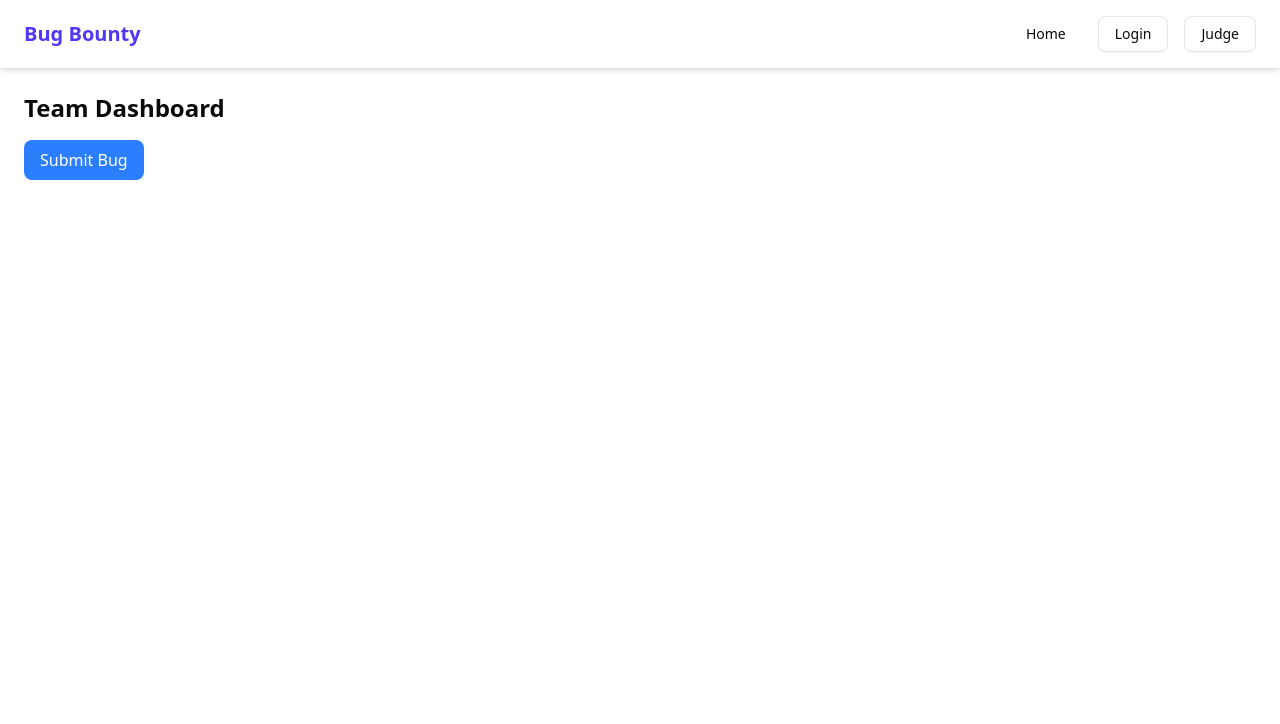
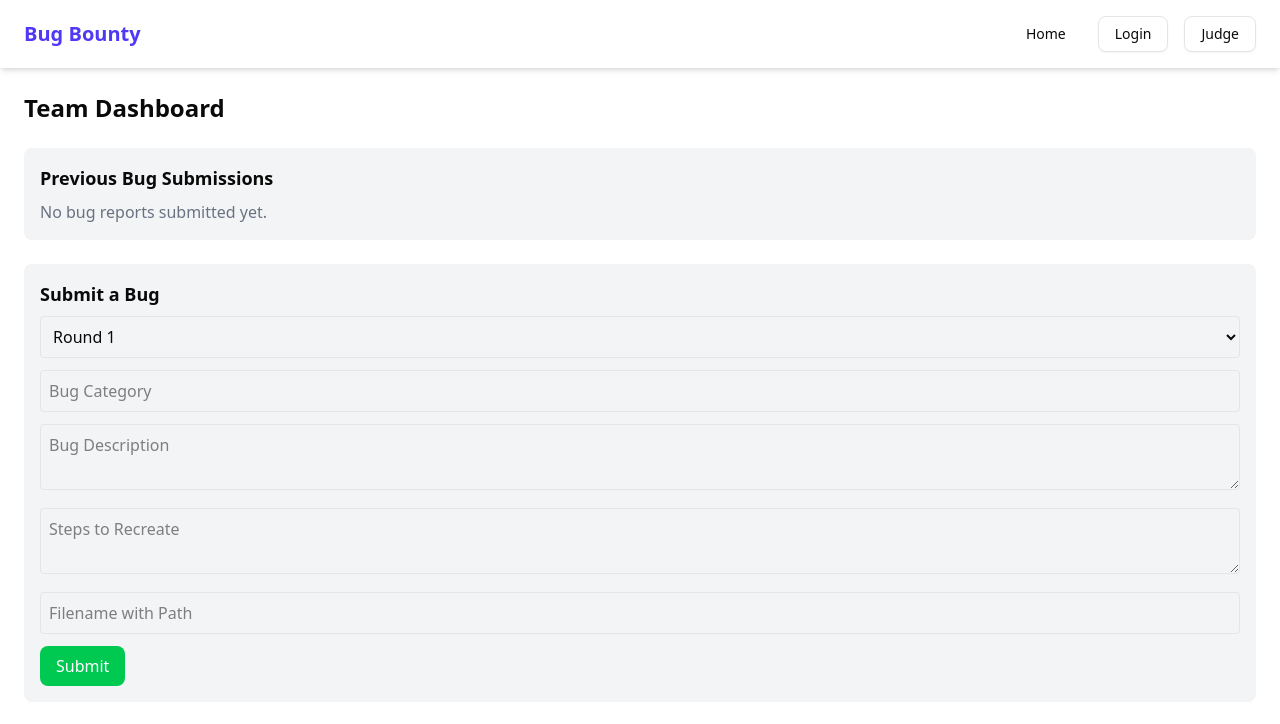
Before and after one commit to friedavocadoes/BuggedOut-Backend, a Next.js app: page /dashboard in a window 1280 px wide. Shown: the top 724 px of the page. Built offline with nearby package versions, Linux system fonts and the light colour scheme.

Commit message:
prev bugs

```diff
--- a/src/app/dashboard/page.tsx
+++ b/src/app/dashboard/page.tsx
@@ -5,6 +5,8 @@ import { jwtDecode } from "jwt-decode";
 
 export default function TeamDashboard() {
   const [team, setTeam] = useState<any>(null);
+  const [submissions, setSubmissions] = useState<any[]>([]); // ✅ Store bug submissions
+  const [selectedBug, setSelectedBug] = useState<any>(null); // ✅ Track selected bug
   const [bugForm, setBugForm] = useState({
     round: 1,
     category: "",
@@ -12,7 +14,6 @@ export default function TeamDashboard() {
     steps: "",
     filename: "",
   });
-  const [showForm, setShowForm] = useState(false);
   const [message, setMessage] = useState("");
 
   useEffect(() => {
@@ -22,6 +23,7 @@ export default function TeamDashboard() {
         const decodedToken = jwtDecode(storedToken);
         console.log(decodedToken);
         const teamId = decodedToken.id;
+
         axios
           .get(`http://localhost:5000/api/auth/me/${teamId}`, {
             withCredentials: true,
@@ -31,6 +33,16 @@ export default function TeamDashboard() {
             console.log(res.data);
           })
           .catch((err) => console.error(err));
+
+        // ✅ Fetch previous bug submissions
+        axios
+          .get(`http://localhost:5000/api/bugs/team/${teamId}`, {
+            withCredentials: true,
+          })
+          .then((res) => {
+            setSubmissions(res.data);
+          })
+          .catch((err) => console.error("Error fetching submissions:", err));
       }
     }
   }, []);
@@ -40,19 +52,29 @@ export default function TeamDashboard() {
     setMessage("");
 
     try {
+      console.log({ bugForm, teamId: team._id });
       const res = await axios.post(
         "http://localhost:5000/api/bugs/submit",
-        bugForm,
+        { bugForm, teamId: team._id },
         { withCredentials: true }
       );
+
       setMessage(res.data.message);
-      setShowForm(false);
       setBugForm({
         round: 1,
         category: "",
         description: "",
         steps: "",
         filename: "",
+      });
+
+      // ✅ Refresh submissions after submitting
+      axios
+        .get(`http://localhost:5000/api/bugs/team/${team._id}`, {
+          withCredentials: true,
+        })
+        .then((res) => {
+          setSubmissions(res.data);
         });
     } catch (err) {
       console.error(err);
@@ -81,16 +103,52 @@ export default function TeamDashboard() {
         </div>
       )}
 
+      {/* ✅ Bug Submissions Section */}
+      <div className="mt-6 bg-gray-100 p-4 rounded-md">
+        <h3 className="text-lg font-semibold mb-2">Previous Bug Submissions</h3>
+        {submissions.length > 0 ? (
+          <ul className="space-y-2">
+            {submissions.map((bug: any) => (
+              <li
+                key={bug._id}
+                className="p-3 bg-white rounded-md shadow cursor-pointer hover:bg-gray-200"
+                onClick={() => setSelectedBug(bug)}
+              >
+                <p className="font-semibold">{bug.category}</p>
+                <p className="text-sm text-gray-500">Round {bug.round}</p>
+              </li>
+            ))}
+          </ul>
+        ) : (
+          <p className="text-gray-500">No bug reports submitted yet.</p>
+        )}
+      </div>
+
+      {/* ✅ Show Bug Details when clicked */}
+      {selectedBug && (
+        <div className="mt-6 bg-gray-200 p-4 rounded-md">
+          <h3 className="text-lg font-semibold">Bug Details</h3>
+          <p className="font-semibold">{selectedBug.category}</p>
+          <p className="text-sm text-gray-600">Round: {selectedBug.round}</p>
+          <p className="mt-2">{selectedBug.description}</p>
+          <p className="text-sm text-gray-500 mt-2">
+            <strong>Steps to Reproduce:</strong> {selectedBug.steps}
+          </p>
+          <p className="text-sm text-gray-500 mt-2">
+            <strong>Filename:</strong> {selectedBug.filename}
+          </p>
           <button
-        onClick={() => setShowForm(true)}
-        className="bg-blue-500 text-white px-4 py-2 rounded-md"
+            onClick={() => setSelectedBug(null)}
+            className="mt-3 bg-red-500 text-white px-4 py-2 rounded-md"
           >
-        Submit Bug
+            Close
           </button>
+        </div>
+      )}
 
-      {showForm && (
-        <div className="mt-4 bg-gray-100 p-4 rounded-md">
-          <h3 className="text-lg font-semibold mb-2">Bug Submission</h3>
+      {/* ✅ Bug Submission Form */}
+      <div className="mt-6 bg-gray-100 p-4 rounded-md">
+        <h3 className="text-lg font-semibold mb-2">Submit a Bug</h3>
         <form onSubmit={handleBugSubmit} className="space-y-3">
           <select
             value={bugForm.round}
@@ -127,9 +185,7 @@ export default function TeamDashboard() {
           <textarea
             placeholder="Steps to Recreate"
             value={bugForm.steps}
-              onChange={(e) =>
-                setBugForm({ ...bugForm, steps: e.target.value })
-              }
+            onChange={(e) => setBugForm({ ...bugForm, steps: e.target.value })}
             className="w-full p-2 border rounded"
             required
           />
@@ -155,7 +211,6 @@ export default function TeamDashboard() {
 
         {message && <p className="text-red-500 mt-2">{message}</p>}
       </div>
-      )}
     </div>
   );
 }
--- a/src/components/Navbar.tsx
+++ b/src/components/Navbar.tsx
@@ -3,31 +3,26 @@ import Link from "next/link";
 import { usePathname, useRouter } from "next/navigation";
 import { Button } from "@/components/ui/button";
 import Cookies from "js-cookie";
-import { useState, useEffect } from "react";
+import { useState } from "react";
+import { useAuthTokens } from "@/hooks/useAuthTokens";
 
 export default function Navbar() {
   const pathname = usePathname();
   const router = useRouter();
   const [showUserDropdown, setShowUserDropdown] = useState(false);
   const [showJudgeDropdown, setShowJudgeDropdown] = useState(false);
-  const [userToken, setUserToken] = useState<string | null>(null);
-  const [judgeToken, setJudgeToken] = useState<string | null>(null);
-
-  useEffect(() => {
-    if (typeof window !== "undefined") {
-      setUserToken(localStorage.getItem("token"));
-      setJudgeToken(localStorage.getItem("judgeToken"));
-    }
-  }, []);
+  const { userToken, judgeToken, updateTokens } = useAuthTokens();
 
   const handleLogout = () => {
     Cookies.remove("token");
     localStorage.removeItem("token");
+    updateTokens();
     router.push("/login");
   };
 
   const handleJudgeLogout = () => {
     localStorage.removeItem("judgeToken");
+    updateTokens();
     router.push("/judgeLogin");
   };
 
--- /dev/null
+++ b/src/hooks/useAuthTokens.ts
@@ -0,0 +1,20 @@
+import { useState, useEffect } from "react";
+
+export function useAuthTokens() {
+  const [userToken, setUserToken] = useState<string | null>(null);
+  const [judgeToken, setJudgeToken] = useState<string | null>(null);
+
+  useEffect(() => {
+    if (typeof window !== "undefined") {
+      setUserToken(localStorage.getItem("token"));
+      setJudgeToken(localStorage.getItem("judgeToken"));
+    }
+  }, []);
+
+  const updateTokens = () => {
+    setUserToken(localStorage.getItem("token"));
+    setJudgeToken(localStorage.getItem("judgeToken"));
+  };
+
+  return { userToken, judgeToken, updateTokens };
+}
```
Lines whose indentation alone changed are shown as unchanged.
